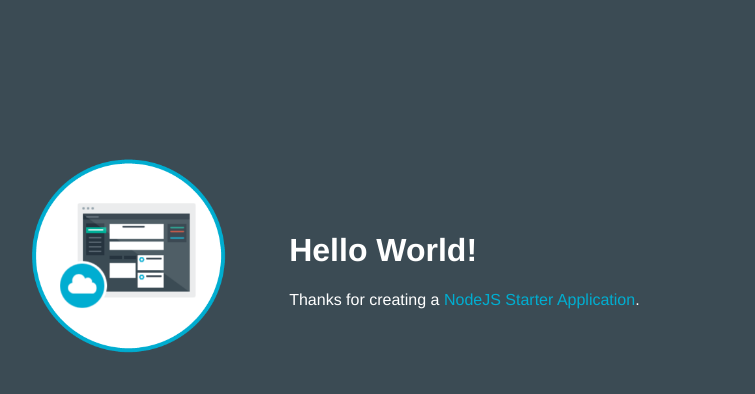
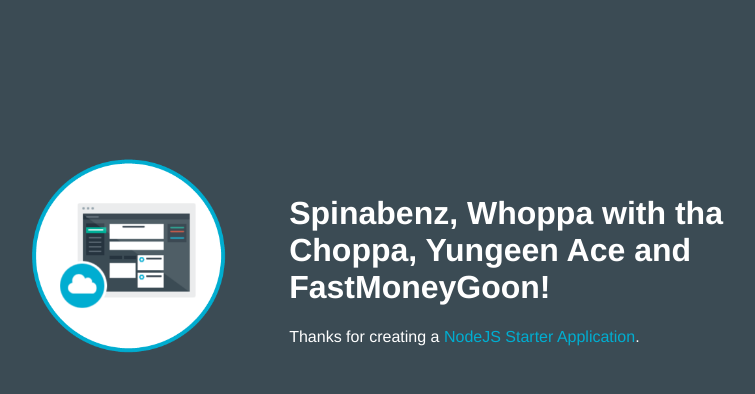
Before and after one commit to dorson755/CD0201-72e-nodesample, a website: page public/index.html in a window 1280 px wide. Shown: the whole page, without its empty margins (253-1008 px from the left). Drawn offline with Linux system fonts and the light colour scheme.

Commit message:
Added "Who I Smoke" lineup.

```diff
--- a/public/index.html
+++ b/public/index.html
@@ -16,7 +16,7 @@
           <img class = "newappIcon" src="images/newapp-icon.png">
         </td>
         <td>
-          <h1 id="message">Hello World!</h1>
+          <h1 id="message">Spinabenz, Whoppa with tha Choppa, Yungeen Ace and FastMoneyGoon!</h1>
           <p class='description'></p> Thanks for creating a <span class = "blue">NodeJS Starter Application</span>.
         </td>
       </tr>
```
Also changed, not shown: 1 other file.
